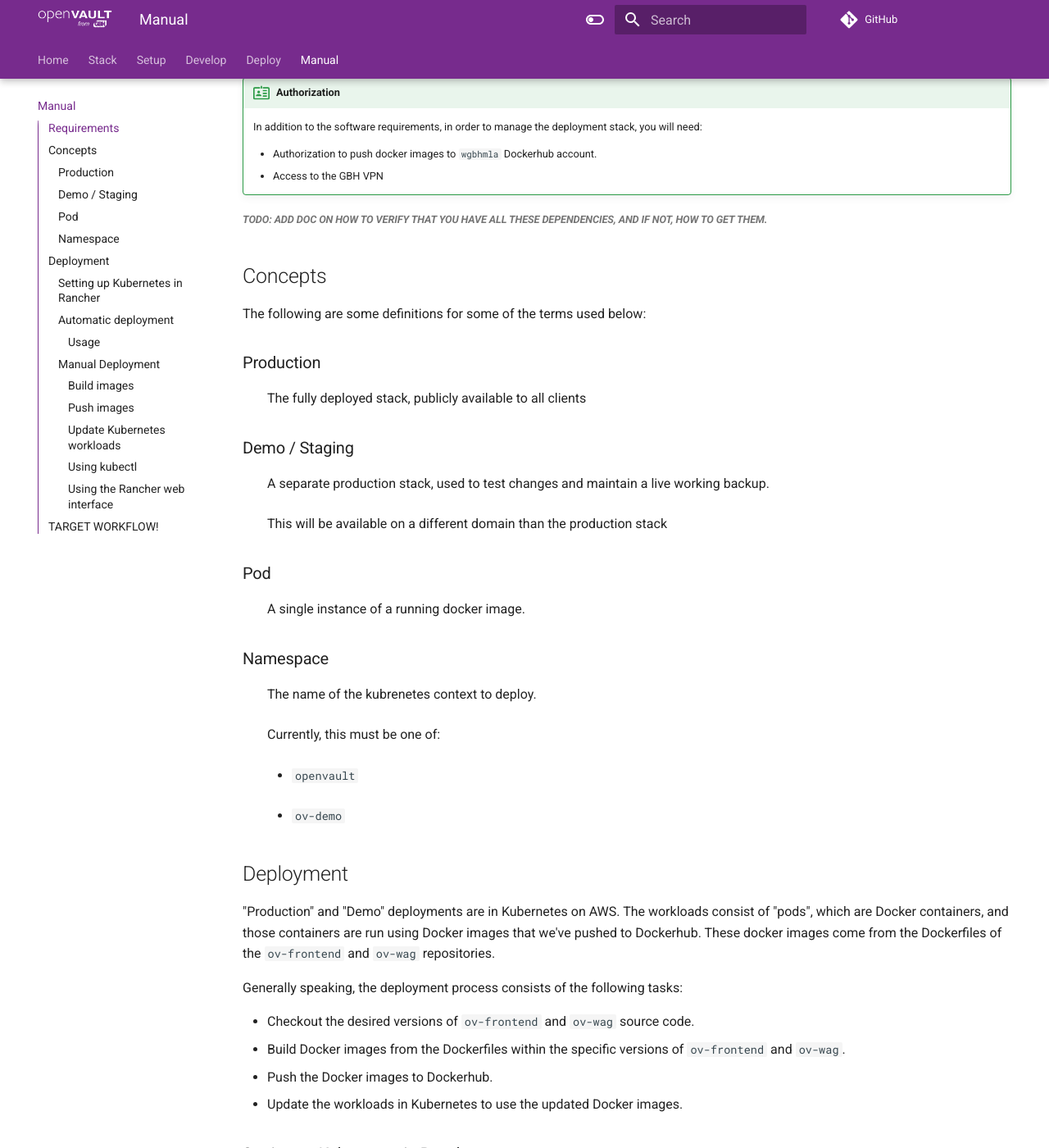
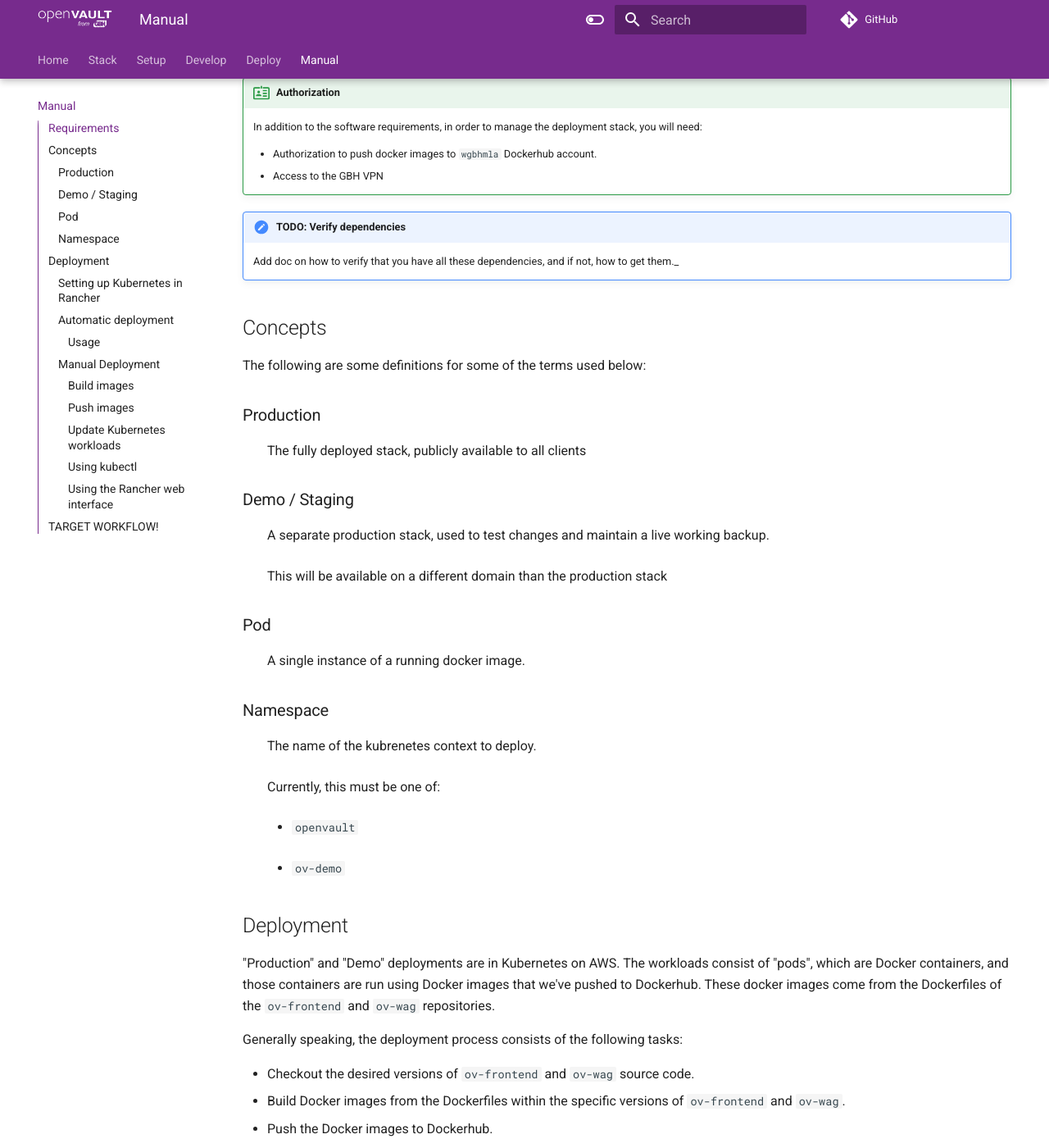
Before and after one commit to WGBH-MLA/ov-deploy, an MkDocs documentation site: the page built from docs/manual.md, in a window 1280 px wide and 1400 px high, scrolled down 305 px. Shown: the whole window at 82% size. Built offline with MkDocs 1.6.1 and Material for MkDocs 9.7.7, drawn with Linux system fonts in a browser that asks for light colours; comment, search, counter and statistics services are not loaded; some of the changed text lies outside the part shown.

Commit message:
Add todo admonition type, convert existing blocks

```diff
--- a/docs/manual.md
+++ b/docs/manual.md
@@ -12,7 +12,9 @@ On your local machine, you will need:
       - Authorization to push docker images to `wgbhmla` Dockerhub account.
       - Access to the GBH VPN
 
-##### _TODO: Add doc on how to verify that you have all these dependencies, and if not, how to get them._
+!!! todo "TODO: Verify dependencies"
+
+    Add doc on how to verify that you have all these dependencies, and if not, how to get them._
 
 ## Concepts
 
--- a/mkdocs.yml
+++ b/mkdocs.yml
@@ -41,7 +41,6 @@ markdown_extensions:
   - toc:
       permalink: true
       toc_depth: 4
-
 
 theme:
   name: material
@@ -91,3 +90,4 @@ extra:
 extra_css:
   - style/gbh.css
   - style/auth.css
+  - style/todo.css
```
Also changed, not shown: other parts of docs/manual.md (+6 -4 lines).
